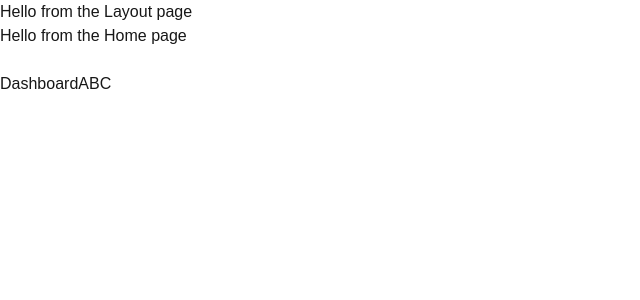
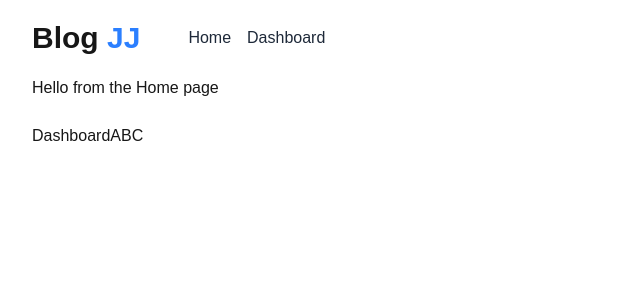
Before and after one commit to jj-one/simple-nextjs, a Next.js app: page / in a window 1280 px wide. Shown: the top 300 px of the page, without its empty margins (0-640 px from the left). Built offline with nearby package versions, Linux system fonts and the light colour scheme.

Commit message:
Clear junk and add navbar

```diff
--- a/app/abc/page.tsx
+++ /dev/null
@@ -1,3 +0,0 @@
-export default function AbcPage() {
-  return <h1>Hello from the abc page</h1>;
-}
--- a/app/components/counter.tsx
+++ /dev/null
@@ -1,12 +0,0 @@
-"use client"
-
-import { useState } from "react";
-
-export function Counter() {
-    const [count, setCount] = useState(0);
-
-  return <>
-  <h1>Clicked: {count} times</h1>
-  <button type="button" onClick={() => setCount(count + 1)}>Click Me</button>
-  </>
-}
--- a/app/dashboard/[id]/page.tsx
+++ /dev/null
@@ -1,13 +0,0 @@
-import { Counter } from "@/app/components/counter";
-
-type Params = Promise<{ id: string }>;
-
-export default async function UserPage({ params }: { params: Params }) {
-    const { id } = await params;
-
-  return <div>
-    <h1>Hello {id}</h1>
-    <Counter />
-  </div>
-
-}
--- a/app/dashboard/page.tsx
+++ /dev/null
@@ -1,3 +0,0 @@
-export default function DashboardPage() {
-  return <h1>Hello from the Dashboard page</h1>;
-}
--- a/app/layout.tsx
+++ b/app/layout.tsx
@@ -1,6 +1,7 @@
 import type { Metadata } from "next";
 import { Geist, Geist_Mono } from "next/font/google";
 import "./globals.css";
+import { Navbard } from "@/components/general/navbar";
 
 const geistSans = Geist({
   variable: "--font-geist-sans",
@@ -25,9 +26,9 @@ export default function RootLayout({
   return (
     <html lang="en">
       <body
-        className={`${geistSans.variable} ${geistMono.variable} antialiased`}
+        className={`${geistSans.variable} ${geistMono.variable} antialiased max-w-7xl mx-auto px-4 sm:px-6 lg:px-8`}
       >
-        <h1>Hello from the Layout page</h1>
+        <Navbard />
         {children}
       </body>
     </html>
--- /dev/null
+++ b/components/general/navbar.tsx
@@ -0,0 +1,17 @@
+import Link from "next/link";
+
+export function Navbard() {
+    return <nav className="py-5 flex items-center justify-between">
+        <div className="flex items-center gap-12">
+            <Link href="/">
+                <h1 className="text-3xl font-semibold">
+                    Blog <span className="text-blue-500">JJ</span>
+                </h1>
+            </Link>
+            <div className="hidden sm:flex items-center gap-4">
+                <Link href="/" className="text-gray-800 dark:text-gray-50 hover:text-blue-400">Home</Link>
+                <Link href="/dashboard" className="text-gray-800 dark:text-gray-50 hover:text-blue-400">Dashboard</Link>
+            </div>
+        </div>
+    </nav>;
+}
```
